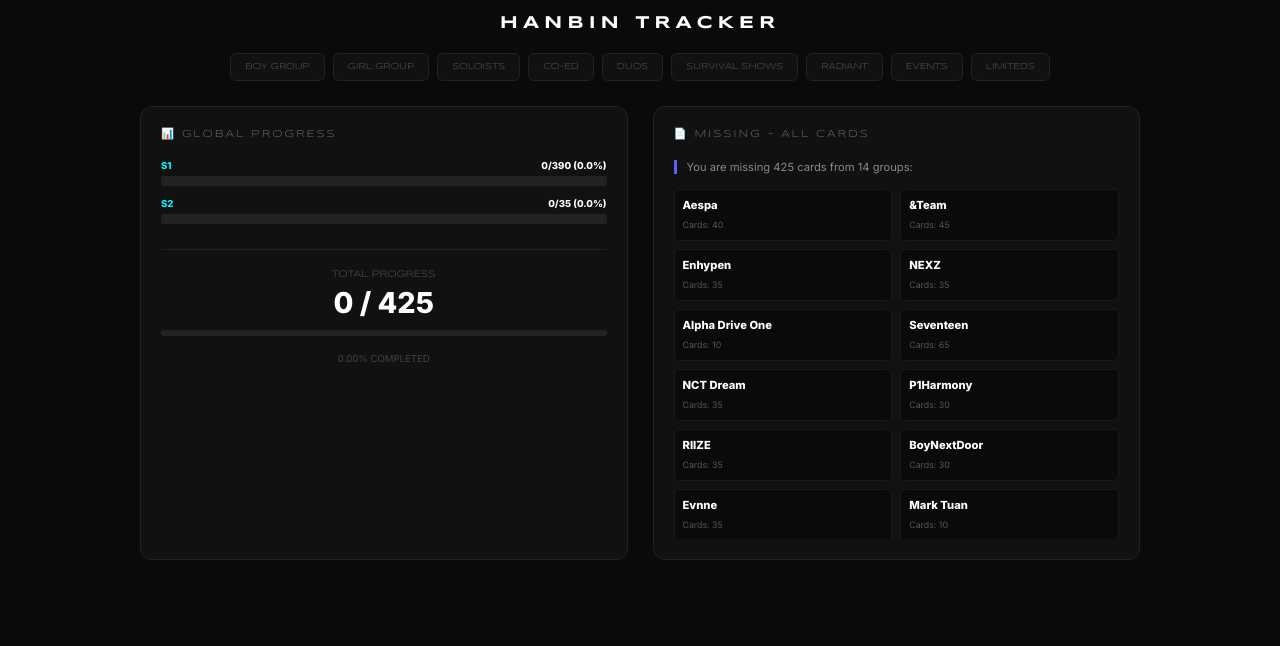
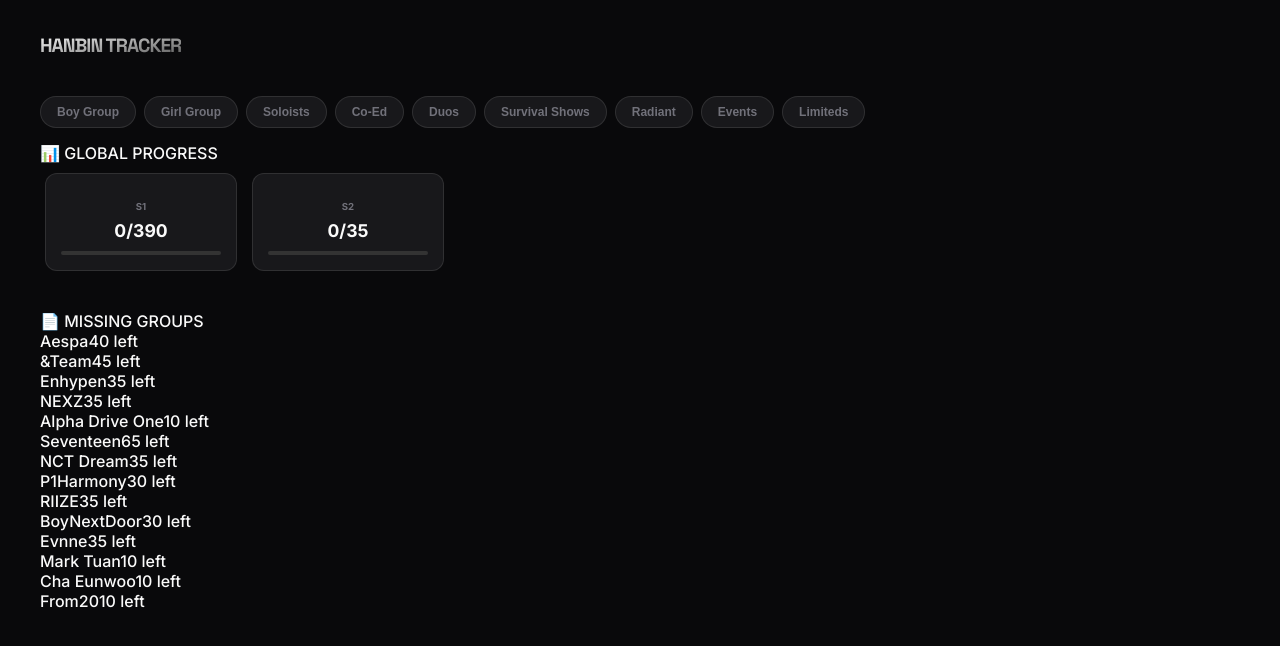
Before and after one commit to wezeley/Hanbin-Track, a React (Vite) app: page / in a window 1280 px wide. Shown: the top 646 px of the page. Built offline with nearby package versions, Linux system fonts and the light colour scheme.

Commit message:
Grandes mudanças no dashboard, visual e código

```diff
--- a/src/App.css
+++ b/src/App.css
@@ -1,152 +1,176 @@
-@import url('https://fonts.googleapis.com/css2?family=Syncopate:wght@400;700&family=Inter:wght@300;400;600;800&display=swap');
+@import url('https://fonts.googleapis.com/css2?family=Inter:wght@300;500;700;900&family=Space+Grotesk:wght@500;700&display=swap');
 
 :root {
-  --bg-color: #0a0a0a;
-  --card-bg: #111;
-  --accent-color: #00f2ff;
-  --owned-color: #00ff88;
-  --text-dim: #333;
+  --bg-color: #09090b;
+  --surface: #18181b;
+  --surface-hover: #27272a;
+  --accent: #3b82f6; /* Azul Discord */
+  --owned: #22c55e;  /* Verde Emerald */
+  --border: rgba(255, 255, 255, 0.1);
+  --text-main: #fafafa;
+  --text-dim: #71717a;
 }
 
-* { box-sizing: border-box; margin: 0; padding: 0; }
-body { background-color: var(--bg-color); color: white; font-family: 'Inter', sans-serif; padding: 15px; overflow-x: hidden; }
-.container { max-width: 1000px; margin: 0 auto; }
+body {
+  background-color: var(--bg-color);
+  color: var(--text-main);
+  font-family: 'Inter', sans-serif;
+  margin: 0;
+  padding: 0;
+  overflow-x: hidden;
+}
 
-/* Header */
-header { margin-bottom: 20px; text-align: center; }
-.title { font-family: 'Syncopate', sans-serif; font-size: 1.1rem; letter-spacing: 5px; cursor: pointer; color: white; text-transform: uppercase; }
+.container {
+  max-width: 1200px;
+  margin: 0 auto;
+  padding: 20px;
+}
 
-/* Tabs */
-.tabs-container { display: flex; flex-wrap: wrap; justify-content: center; gap: 8px; margin-bottom: 25px; }
+/* HEADER COMPACTO */
+header {
+  display: flex;
+  justify-content: space-between;
+  align-items: center;
+  margin-bottom: 25px;
+}
+
+.title {
+  font-family: 'Space Grotesk', sans-serif;
+  font-size: 1.2rem;
+  font-weight: 700;
+  letter-spacing: -1px;
+  cursor: pointer;
+  background: linear-gradient(to bottom right, #fff, #555);
+  -webkit-background-clip: text;
+  -webkit-text-fill-color: transparent;
+}
+
+/* TABS ESTILO PÍLULA */
+.tabs-container {
+  display: flex;
+  gap: 8px;
+  overflow-x: auto;
+  padding-bottom: 15px;
+  scrollbar-width: none; /* Firefox */
+}
+.tabs-container::-webkit-scrollbar { display: none; }
+
 .tab-button {
-  background: #111; border: 1px solid #222; color: #555; padding: 8px 14px;
-  font-family: 'Syncopate', sans-serif; font-size: 0.55rem; cursor: pointer; border-radius: 6px; text-transform: uppercase; transition: 0.2s;
+  background: var(--surface);
+  border: 1px solid var(--border);
+  color: var(--text-dim);
+  padding: 8px 16px;
+  border-radius: 99px;
+  font-size: 0.75rem;
+  font-weight: 600;
+  cursor: pointer;
+  white-space: nowrap;
+  transition: 0.2s;
 }
-.tab-button.active { background: white; color: black; border-color: white; }
 
-/* Dashboard Home */
-.stat-card { background: #111; padding: 25px; border-radius: 15px; border: 1px solid #222; text-align: center; margin-bottom: 30px; }
-.stat-card h3 { font-family: 'Syncopate', sans-serif; font-size: 0.6rem; color: var(--text-dim); margin-bottom: 10px; }
-.stat-card p { font-size: 2.2rem; font-weight: 800; }
-.progress-bar { width: 100%; height: 4px; background: #222; border-radius: 10px; margin-top: 15px; overflow: hidden; }
-.progress-fill { height: 100%; background: var(--owned-color); box-shadow: 0 0 10px var(--owned-color); transition: width 1s; }
+.tab-button.active {
+  background: var(--text-main);
+  color: var(--bg-color);
+  border-color: var(--text-main);
+}
 
-.category-stats-grid { display: grid; grid-template-columns: repeat(auto-fill, minmax(140px, 1fr)); gap: 10px; }
-.cat-stat-tile { background: #0e0e0e; padding: 15px; border-radius: 10px; border: 1px solid #1a1a1a; cursor: pointer; text-align: center; }
-.cat-stat-tile h4 { font-size: 0.5rem; font-family: 'Syncopate', sans-serif; color: #333; margin-bottom: 5px; }
-
-/* Group Tiles */
-.group-tiles-grid { display: grid; grid-template-columns: repeat(auto-fill, minmax(130px, 1fr)); gap: 10px; }
-.group-tile { background: #111; border: 1px solid #222; height: 50px; display: flex; align-items: center; justify-content: center; border-radius: 6px; font-family: 'Syncopate', sans-serif; font-size: 0.6rem; cursor: pointer; }
-
-/* --- CENTRALIZAÇÃO E FOCO NO GRUPO --- */
-.focused-group-view { display: flex; flex-direction: column; align-items: center; width: 100%; }
-
-.rarities-container {
+/* DASHBOARD HORIZONTAL */
+.dashboard-grid {
   display: flex;
   flex-direction: column;
-  align-items: center;
-  gap: 10px;
-  width: 100%;
+  gap: 30px;
 }
 
+.horizontal-scroll-row {
+  display: flex;
+  gap: 15px;
+  overflow-x: auto;
+  padding: 10px 5px;
+  -webkit-overflow-scrolling: touch;
+}
+
+.stat-card-mini {
+  flex: 0 0 160px;
+  background: var(--surface);
+  border: 1px solid var(--border);
+  border-radius: 12px;
+  padding: 15px;
+  text-align: center;
+}
+
+.stat-card-mini h4 { font-size: 0.6rem; color: var(--text-dim); margin-bottom: 8px; text-transform: uppercase; }
+.stat-card-mini .count { font-size: 1.1rem; font-weight: 700; display: block; }
+.stat-card-mini .mini-bar { width: 100%; height: 4px; background: #333; border-radius: 10px; margin-top: 10px; overflow: hidden; }
+.stat-card-mini .fill { height: 100%; background: var(--accent); transition: width 1s; }
+
+/* FOCO NO GRUPO (ESTILO HEADER ÚNICO) */
+.focused-header-row {
+  display: flex;
+  align-items: center;
+  justify-content: space-between;
+  width: 100%;
+  background: var(--surface);
+  padding: 10px 20px;
+  border-radius: 12px;
+  margin-bottom: 20px;
+  border: 1px solid var(--border);
+}
+
+.back-btn-compact {
+  background: #27272a;
+  border: none;
+  color: #fff;
+  padding: 6px 12px;
+  border-radius: 6px;
+  font-size: 0.7rem;
+  cursor: pointer;
+}
+
+.group-name-compact {
+  font-family: 'Space Grotesk';
+  font-size: 1.1rem;
+  text-transform: uppercase;
+}
+
+/* CARTAS */
 .rarity-row {
   display: flex;
   align-items: center;
-  justify-content: center;
-  gap: 12px;
-  width: 100%;
+  gap: 15px;
+  margin-bottom: 20px;
 }
 
-.grid { display: flex; gap: 3px; flex-wrap: nowrap; justify-content: center; }
+.card { width: 55px; cursor: pointer; transition: 0.2s; }
+.card-inner {
+  width: 55px; height: 77px; border-radius: 4px; overflow: hidden;
+  border: 1px solid var(--border); background: #000;
+}
+.card.owned .card-inner { border-color: var(--owned); box-shadow: 0 0 10px rgba(34, 197, 94, 0.2); }
+.card:not(.owned) img { opacity: 0.2; filter: grayscale(1); }
+.card:hover { transform: scale(1.6); z-index: 50; }
 
-/* Cartas Medida Exata */
-.card { width: 55px !important; cursor: pointer; transition: transform 0.2s ease; }
-.card-inner { width: 55px !important; height: 77px !important; border-radius: 4px; overflow: hidden; border: 1px solid #222; background: #000; }
-.card-image { width: 100%; height: 100%; object-fit: fill !important; display: block; }
-
-/* Zoom 1.8x */
-.card:hover { transform: scale(1.8) !important; z-index: 999; box-shadow: 0 0 15px rgba(0,0,0,1); }
-.card:not(.owned) .card-image { filter: grayscale(1) brightness(0.2); }
-.card.owned .card-inner { border-color: var(--owned-color); box-shadow: 0 0 8px rgba(0, 255, 136, 0.3); }
-
-/* Controles de Set e Raridade */
-.set-symbol-container { display: flex; align-items: center; justify-content: center; gap: 10px; margin-bottom: 15px; width: 100%; }
-.set-symbol-icon { height: 18px; width: auto; image-rendering: pixelated; opacity: 0.7; }
-.set-checkbox { appearance: none; width: 14px; height: 14px; border: 1px solid #444; border-radius: 3px; cursor: pointer; position: relative; }
-.set-checkbox:checked { background: var(--owned-color); }
-.set-checkbox:checked::after { content: '✓'; position: absolute; color: black; font-size: 10px; top: -1px; left: 2px; font-weight: bold; }
-
-.rarity-toggle { background: none; border: none; color: #222; cursor: pointer; font-size: 0.9rem; width: 20px; display: flex; align-items: center; }
-.rarity-toggle.active { color: var(--owned-color); text-shadow: 0 0 5px rgba(0, 255, 136, 0.5); }
-
-.back-button { background: none; border: 1px solid #222; color: #444; padding: 4px 10px; font-size: 0.55rem; border-radius: 3px; cursor: pointer; margin-bottom: 15px; }
-.focused-group-name { font-family: 'Syncopate', sans-serif; font-size: 1.1rem; text-align: center; margin-bottom: 20px; }
-
-/* Mobile */
-@media (max-width: 600px) {
-  .tabs-container { flex-wrap: nowrap; overflow-x: auto; justify-content: flex-start; padding: 10px; }
-  .tab-button { flex: 0 0 auto; }
-  .grid { flex-wrap: wrap; }
-  .card:active, .card:hover { transform: scale(1.4) !important; }
-}
-/* DASHBOARD DE DUAS COLUNAS */
-.dashboard-grid {
+/* TILES DE GRUPO MURAL */
+.group-tiles-grid {
   display: grid;
-  grid-template-columns: 1fr 1fr;
-  gap: 25px;
-  margin-top: 20px;
+  grid-template-columns: repeat(auto-fill, minmax(180px, 1fr));
+  gap: 12px;
 }
 
-.dashboard-column {
-  background: #111;
-  border: 1px solid #222;
+.group-tile {
+  background: var(--surface);
+  height: 80px;
+  display: flex;
+  align-items: center;
+  padding: 0 20px;
   border-radius: 12px;
-  padding: 20px;
+  border: 1px solid var(--border);
+  cursor: pointer;
+  font-weight: 600;
+  transition: 0.2s;
 }
 
-.section-header {
-  font-family: 'Syncopate', sans-serif;
-  font-size: 0.65rem;
-  color: #666;
-  margin-bottom: 20px;
-  letter-spacing: 2px;
+.group-tile:hover {
+  background: var(--surface-hover);
+  border-color: var(--accent);
+  transform: translateY(-2px);
 }
-
-/* PROGRESS BARS DISCORD STYLE */
-.progress-item { margin-bottom: 12px; }
-.progress-label { display: flex; justify-content: space-between; font-size: 0.6rem; margin-bottom: 5px; font-weight: bold; }
-.set-tag { color: var(--accent-color); }
-
-.discord-progress-bar {
-  width: 100%; height: 10px; background: #222; border-radius: 3px; overflow: hidden;
-}
-.discord-progress-bar .fill {
-  height: 100%; background: white; transition: width 0.5s ease;
-}
-.discord-progress-bar.big { height: 6px; margin: 10px 0; }
-.discord-progress-bar.big .fill { background: var(--owned-color); }
-
-.total-main-card {
-  margin-top: 25px; padding-top: 20px; border-top: 1px solid #222; text-align: center;
-}
-.total-main-card p { font-size: 0.6rem; color: #555; font-family: 'Syncopate'; }
-.total-main-card h2 { font-size: 1.8rem; margin: 5px 0; }
-.total-main-card small { font-size: 0.6rem; color: #444; }
-
-/* MISSING LIST */
-.missing-intro { font-size: 0.7rem; color: #888; margin-bottom: 15px; border-left: 3px solid #5865F2; padding-left: 10px; }
-.missing-grid {
-  display: grid; grid-template-columns: 1fr 1fr; gap: 8px; max-height: 350px; overflow-y: auto;
-}
-.missing-item {
-  background: #0a0a0a; padding: 8px; border-radius: 5px; cursor: pointer; border: 1px solid #1a1a1a; transition: 0.2s;
-}
-.missing-item:hover { border-color: #444; background: #161616; }
-.missing-item .group-name { font-size: 0.7rem; font-weight: bold; display: block; }
-.missing-item .missing-count { font-size: 0.55rem; color: #555; }
-
-/* Mobile */
-@media (max-width: 800px) {
-  .dashboard-grid { grid-template-columns: 1fr; }
-}
--- a/src/components/Dashboard.jsx
+++ b/src/components/Dashboard.jsx
@@ -1,7 +1,6 @@
 import { HANBIN_DATA } from '../data/hanbinData';
 
-export function Dashboard({ ownedCards, onTabChange }) {
-  // --- LÓGICA DE CÁLCULO ---
+export function Dashboard({ ownedCards = [], onTabChange }) {
   const stats = {
     s1: { owned: 0, total: 0 },
     s2: { owned: 0, total: 0 },
@@ -15,90 +14,51 @@ export function Dashboard({ ownedCards, onTabChange }) {
 
   HANBIN_DATA.groups.forEach(group => {
     let groupMissingCount = 0;
-
-    group.sets.forEach(set => {
-      HANBIN_DATA.rarities.forEach(rarity => {
-        group.members.forEach(member => {
+    group.sets?.forEach(set => {
+      HANBIN_DATA.rarities?.forEach(rarity => {
+        group.members?.forEach(member => {
           const seq = ((set.id - 1) * 5) + rarity + (member.offset || 0);
           const botId = `${group.code}#${member.code}${String(seq).padStart(3, '0')}`;
-          const isOwned = ownedCards.includes(botId);
-
-          // Organiza o progresso global por tipo
-          let target = `s${set.id}`;
-          if (group.category === "Radiant") target = "radiant";
-          if (group.category === "Events" || group.category === "Limiteds") target = "event";
-          if (group.category === "Survival Shows") target = "survival";
-
-          if (stats[target]) {
-            stats[target].total++;
-            if (isOwned) stats[target].owned++;
-          }
-
+          const isOwned = ownedCards?.includes(botId);
+          let target = group.category === "Radiant" ? "radiant" : group.category === "Survival Shows" ? "survival" : (group.category === "Events" || group.category === "Limiteds") ? "event" : `s${set.id}`;
+          if (stats[target]) { stats[target].total++; if (isOwned) stats[target].owned++; }
           if (!isOwned) groupMissingCount++;
         });
       });
     });
-
-    if (groupMissingCount > 0) {
-      missingGroups.push({
-        name: group.name,
-        missing: groupMissingCount,
-        category: group.category
-      });
-    }
+    if (groupMissingCount > 0) missingGroups.push({ name: group.name, missing: groupMissingCount, category: group.category });
   });
-
-  const totalPossible = Object.values(stats).reduce((acc, curr) => acc + curr.total, 0);
-  const totalOwned = ownedCards.length;
 
   return (
     <div className="dashboard-grid">
-      {/* COLUNA 1: PROGRESSO GLOBAL */}
-      <div className="dashboard-column">
+      <section>
         <div className="section-header">📊 GLOBAL PROGRESS</div>
-        <div className="stats-container">
+        <div className="horizontal-scroll-row">
           {Object.entries(stats).map(([key, data]) => {
             if (data.total === 0) return null;
-            const percent = ((data.owned / data.total) * 100).toFixed(1);
+            const percent = ((data.owned / data.total) * 100).toFixed(0);
             return (
-              <div key={key} className="progress-item">
-                <div className="progress-label">
-                  <span className="set-tag">{key.toUpperCase()}</span>
-                  <span className="count">{data.owned}/{data.total} ({percent}%)</span>
-                </div>
-                <div className="discord-progress-bar">
-                  <div className="fill" style={{ width: `${percent}%` }}></div>
-                </div>
+              <div key={key} className="stat-card-mini">
+                <h4>{key}</h4>
+                <span className="count">{data.owned}/{data.total}</span>
+                <div className="mini-bar"><div className="fill" style={{ width: `${percent}%` }}></div></div>
               </div>
             );
           })}
+        </div>
+      </section>
 
-          <div className="total-main-card">
-            <p>TOTAL PROGRESS</p>
-            <h2>{totalOwned} / {totalPossible}</h2>
-            <div className="discord-progress-bar big">
-                <div className="fill" style={{ width: `${(totalOwned/totalPossible*100)}%` }}></div>
+      <section>
+        <div className="section-header">📄 MISSING GROUPS</div>
+        <div className="missing-grid">
+          {missingGroups.map(g => (
+            <div key={g.name} className="missing-item" onClick={() => onTabChange(g.category)}>
+              <span className="group-name">{g.name}</span>
+              <span className="missing-count">{g.missing} left</span>
             </div>
-            <small>{((totalOwned/totalPossible)*100).toFixed(2)}% COMPLETED</small>
-          </div>
+          ))}
         </div>
-      </div>
-
-      {/* COLUNA 2: MISSING LIST */}
-      <div className="dashboard-column">
-        <div className="section-header">📄 MISSING - ALL CARDS</div>
-        <div className="missing-list">
-          <p className="missing-intro">You are missing {totalPossible - totalOwned} cards from {missingGroups.length} groups:</p>
-          <div className="missing-grid">
-            {missingGroups.map(g => (
-              <div key={g.name} className="missing-item" onClick={() => onTabChange(g.category)}>
-                <span className="group-name">{g.name}</span>
-                <span className="missing-count">Cards: {g.missing}</span>
-              </div>
-            ))}
-          </div>
-        </div>
-      </div>
+      </section>
     </div>
   );
 }
```
